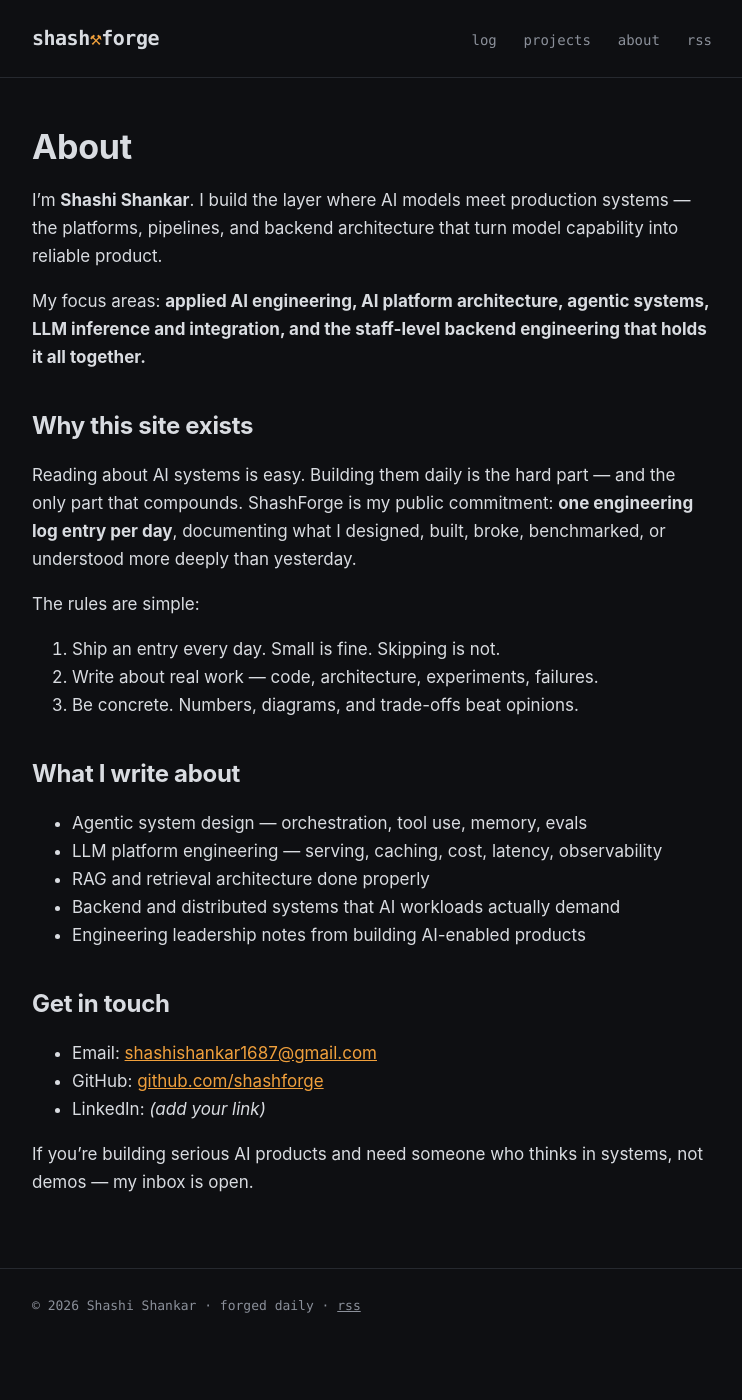
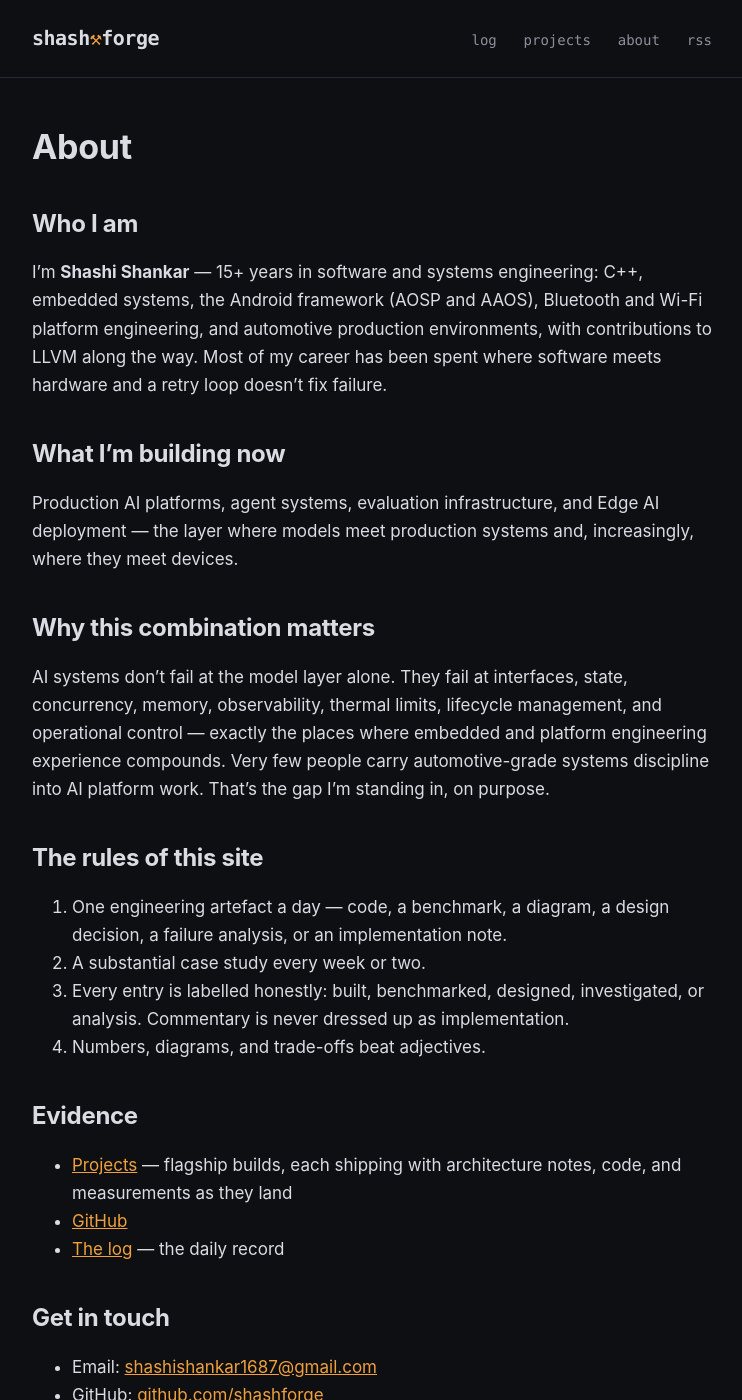
Before and after one commit to shashforge/shashforge.github.io, a Jekyll site: the page built from about.md, in a window 1280 px wide and 1400 px high. Shown: the whole window, without its empty margins (268-1010 px from the left). Built offline with Jekyll 4.4.1, drawn with Linux system fonts in a browser that asks for light colours.

Commit message:
Revise 'About' section with new content and structure
Updated the 'About' section to reflect current focus and rules for the site.

```diff
--- a/about.md
+++ b/about.md
@@ -6,40 +6,50 @@ permalink: /about/
 
 # About
 
-I'm **Shashi Shankar**. I build the layer where AI models meet production
-systems — the platforms, pipelines, and backend architecture that turn
-model capability into reliable product.
+## Who I am
 
-My focus areas: **applied AI engineering, AI platform architecture, agentic
-systems, LLM inference and integration, and the staff-level backend
-engineering that holds it all together.**
+I'm **Shashi Shankar** — 15+ years in software and systems engineering:
+C++, embedded systems, the Android framework (AOSP and AAOS), Bluetooth
+and Wi-Fi platform engineering, and automotive production environments,
+with contributions to LLVM along the way. Most of my career has been
+spent where software meets hardware and a retry loop doesn't fix failure.
 
-## Why this site exists
+## What I'm building now
 
-Reading about AI systems is easy. Building them daily is the hard part —
-and the only part that compounds. ShashForge is my public commitment:
-**one engineering log entry per day**, documenting what I designed, built,
-broke, benchmarked, or understood more deeply than yesterday.
+Production AI platforms, agent systems, evaluation infrastructure, and
+Edge AI deployment — the layer where models meet production systems and,
+increasingly, where they meet devices.
 
-The rules are simple:
+## Why this combination matters
 
-1. Ship an entry every day. Small is fine. Skipping is not.
-2. Write about real work — code, architecture, experiments, failures.
-3. Be concrete. Numbers, diagrams, and trade-offs beat opinions.
+AI systems don't fail at the model layer alone. They fail at interfaces,
+state, concurrency, memory, observability, thermal limits, lifecycle
+management, and operational control — exactly the places where embedded
+and platform engineering experience compounds. Very few people carry
+automotive-grade systems discipline into AI platform work. That's the
+gap I'm standing in, on purpose.
 
-## What I write about
+## The rules of this site
 
-- Agentic system design — orchestration, tool use, memory, evals
-- LLM platform engineering — serving, caching, cost, latency, observability
-- RAG and retrieval architecture done properly
-- Backend and distributed systems that AI workloads actually demand
-- Engineering leadership notes from building AI-enabled products
+1. One engineering artefact a day — code, a benchmark, a diagram, a
+   design decision, a failure analysis, or an implementation note.
+2. A substantial case study every week or two.
+3. Every entry is labelled honestly: built, benchmarked, designed,
+   investigated, or analysis. Commentary is never dressed up as
+   implementation.
+4. Numbers, diagrams, and trade-offs beat adjectives.
+
+## Evidence
+
+- [Projects](/projects/) — flagship builds, each shipping with
+  architecture notes, code, and measurements as they land
+- [GitHub](https://github.com/shashforge)
+- [The log](/) — the daily record
 
 ## Get in touch
 
 - Email: [shashishankar1687@gmail.com](mailto:shashishankar1687@gmail.com)
 - GitHub: [github.com/shashforge](https://github.com/shashforge)
-- LinkedIn: <em>(add your link)</em>
 
 If you're building serious AI products and need someone who thinks in
 systems, not demos — my inbox is open.
```
